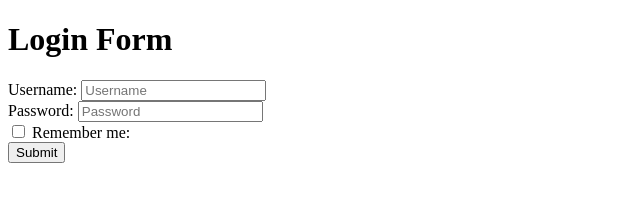
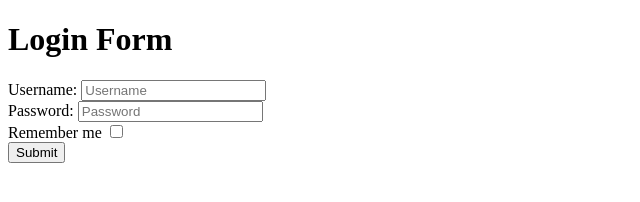
Before and after one commit to acciojob/remember-me-login-form-ArbajAr7, a website: page main.html in a window 1280 px wide. Shown: the full height of the page, 0-640 px from the left. Drawn offline with Linux system fonts and the light colour scheme.

Commit message:
created a submission

```diff
--- a/main.html
+++ b/main.html
@@ -10,8 +10,8 @@
 	    <input type="text" placeholder="Username" id="username"><br>
 	    <label for="password">Password:</label>
 	    <input type="password" placeholder="Password" id="password"><br>
-	    <input type="checkbox" id="checkbox">
-	    <label for="checkbox">Remember me:</label><br>
+		<label for="checkbox">Remember me</label>
+	    <input type="checkbox" id="checkbox"><br>
 	    <input type="submit" value="Submit" id="submit"><br>
     </form>
     <button type="button" onclick="Alert()" id="existing">Login as existing user</button>
```
